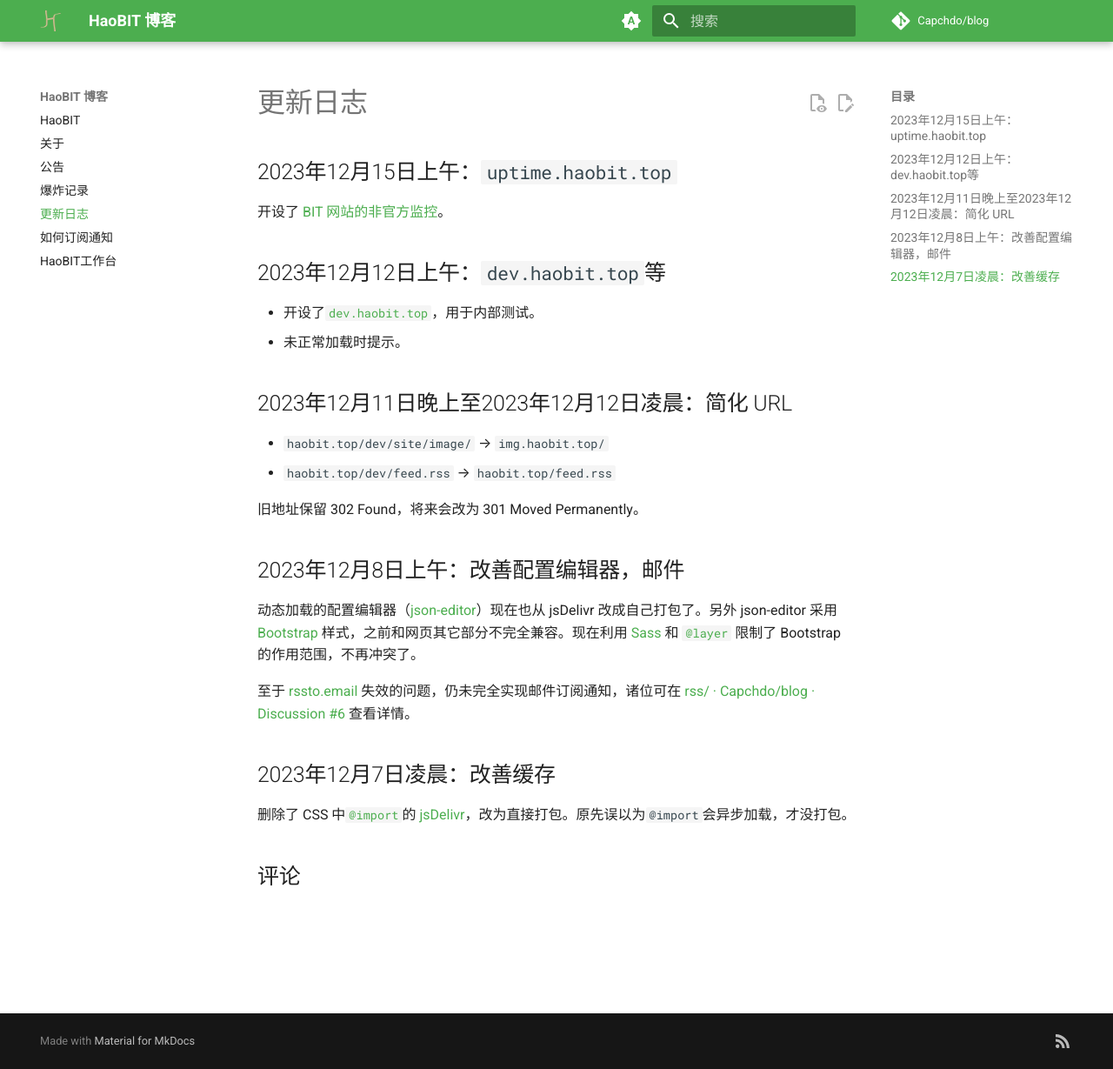
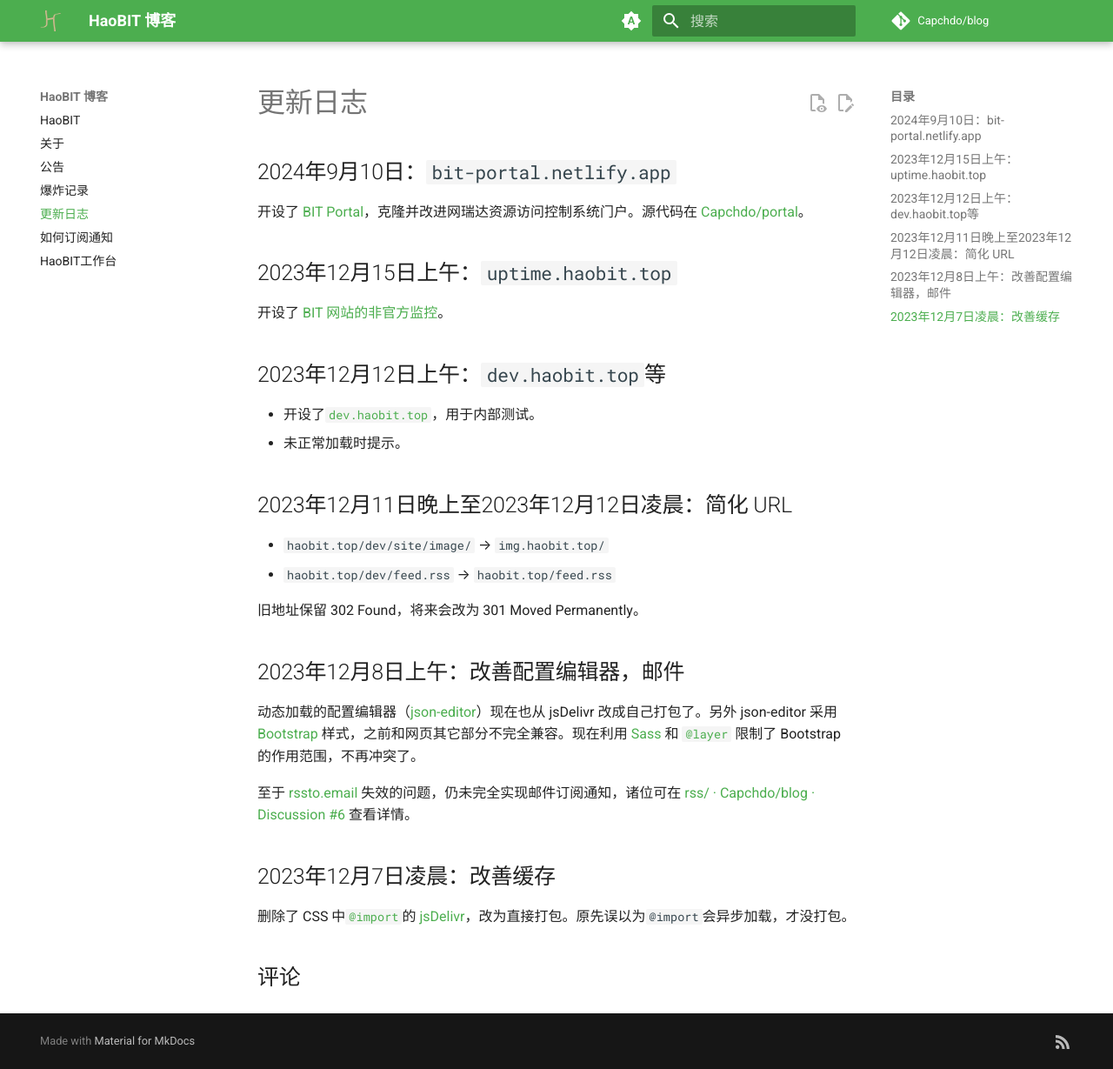
Before and after one commit to Capchdo/blog, an MkDocs documentation site: the page built from docs/log.md, in a window 1280 px wide and 1229 px high. Shown: the whole window at 87% size. Built offline with MkDocs 1.6.1 and Material for MkDocs 9.7.7, drawn with Linux system fonts in a browser that asks for light colours; comment, search, counter and statistics services are not loaded.

Commit message:
更新日志：开设 BIT Portal

```diff
--- a/docs/log.md
+++ b/docs/log.md
@@ -1,4 +1,8 @@
 # 更新日志
+
+## 2024年9月10日：`bit-portal.netlify.app`
+
+开设了 [BIT Portal](https://bit-portal.netlify.app/)，克隆并改进网瑞达资源访问控制系统门户。源代码在 [Capchdo/portal](https://github.com/Capchdo/portal)。
 
 ## 2023年12月15日上午：`uptime.haobit.top`
 
```
